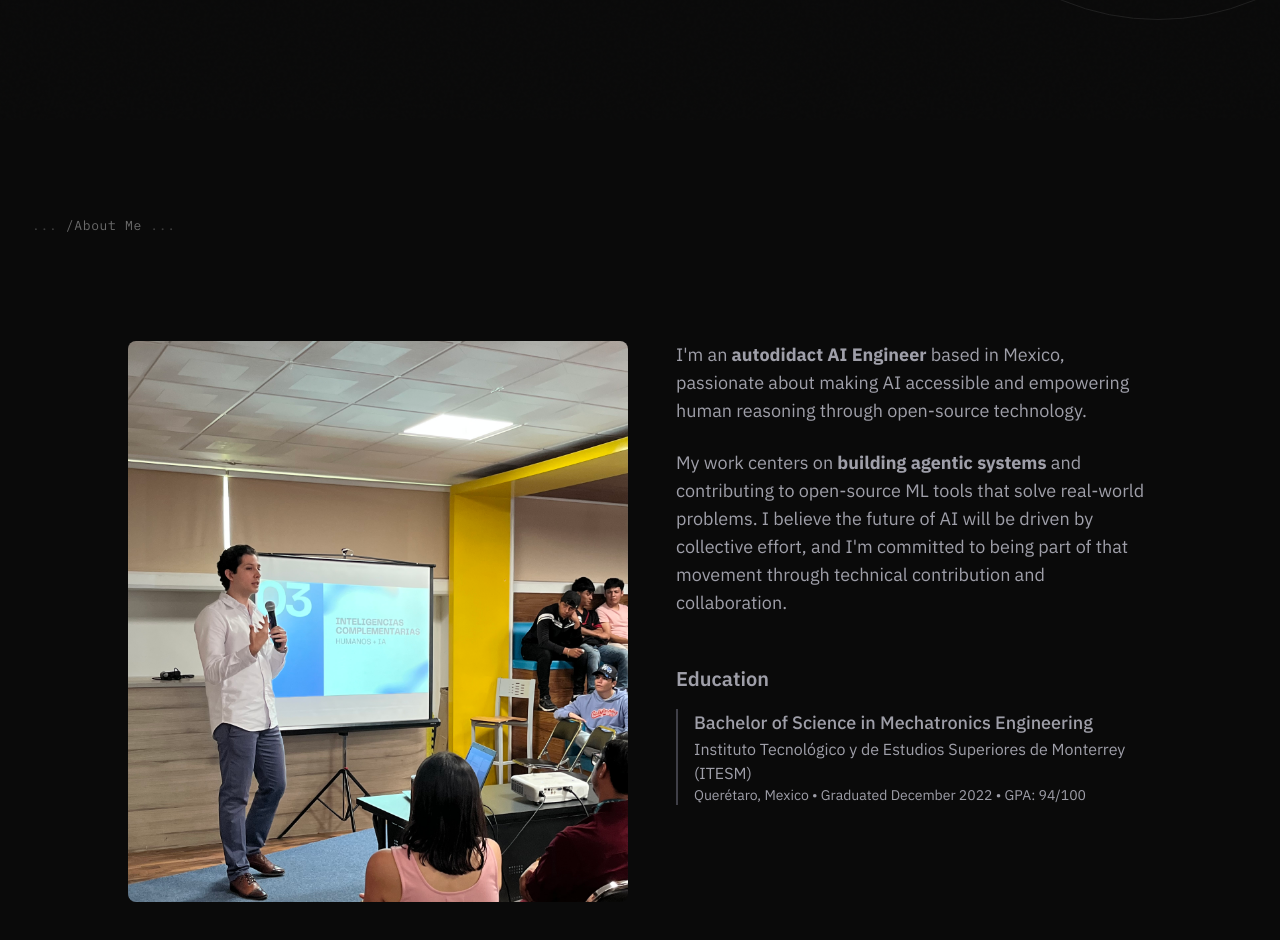
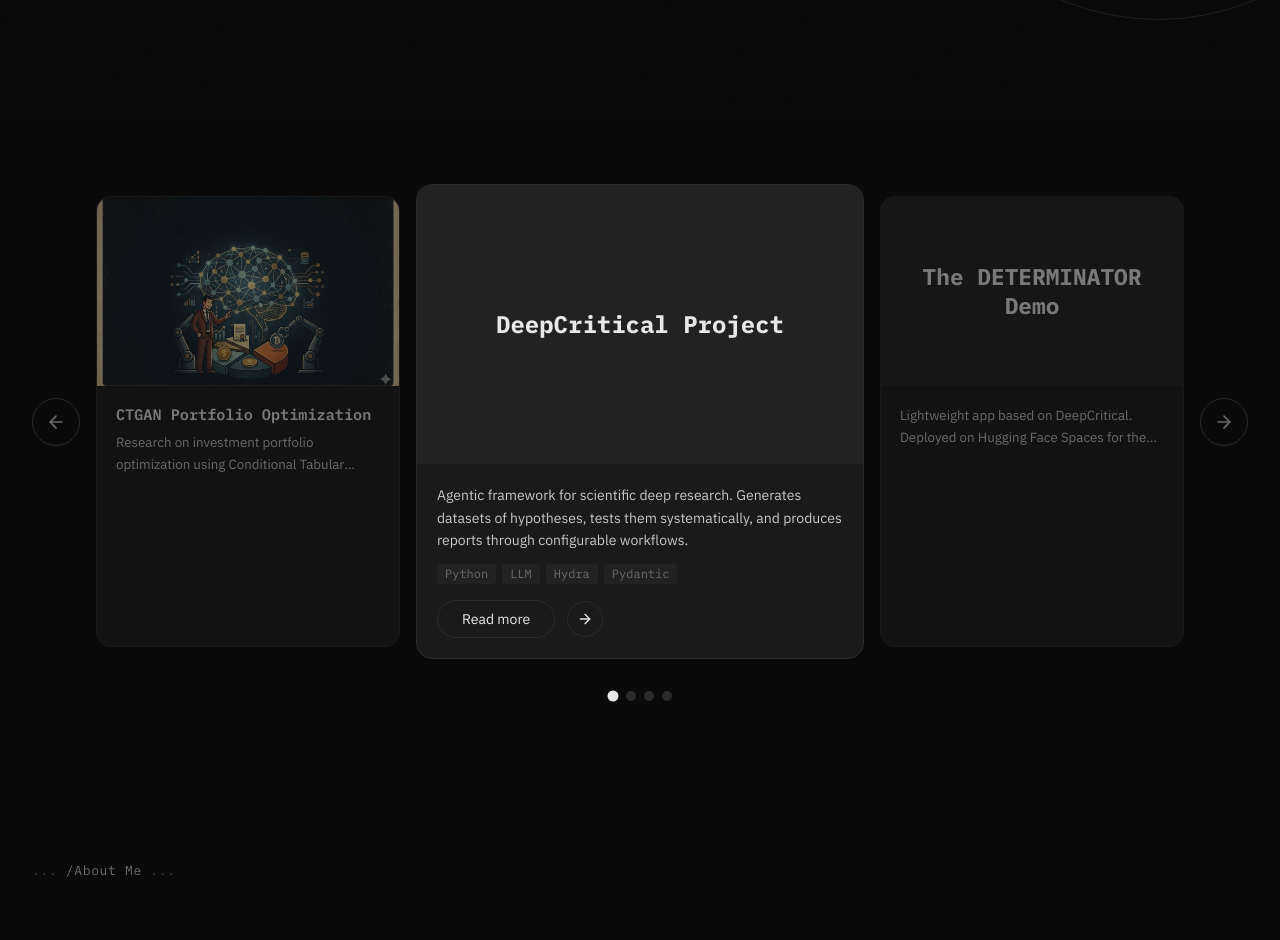
Before and after one commit to MarioAderman/my-portfolio, a Next.js app: page / in a window 1280 px wide. Shown: the part 680-1620 px from the top of the page. Built offline with nearby package versions, Linux system fonts and the light colour scheme.

Commit message:
Add article carousel between Hero and About sections

```diff
--- a/src/app/page.tsx
+++ b/src/app/page.tsx
@@ -1,4 +1,5 @@
 import Hero from "@/components/Hero"
+import ArticleCarousel from "@/components/ArticleCarousel"
 import About from "@/components/About"
 import OpenSourceContributions from "@/components/OpenSourceContributions"
 import Projects from "@/components/Projects"
@@ -12,6 +13,7 @@ export default function HomePage() {
         <section id="hero" className="min-h-screen">
           <Hero />
         </section>
+        <ArticleCarousel />
         <section id="about" className="min-h-screen">
           <About />
         </section>
--- /dev/null
+++ b/src/components/ArticleCarousel.tsx
@@ -0,0 +1,278 @@
+'use client'
+
+import { useState, useCallback } from 'react'
+import { motion, AnimatePresence } from 'framer-motion'
+import { ArrowLeft, ArrowRight } from 'lucide-react'
+import Image from 'next/image'
+import { cn } from '@/lib/utils'
+
+interface CarouselItem {
+  title: string
+  description: string
+  image?: string
+  tags?: string[]
+  link?: string
+  linkText?: string
+}
+
+const items: CarouselItem[] = [
+  {
+    title: 'DeepCritical Project',
+    description:
+      'Agentic framework for scientific deep research. Generates datasets of hypotheses, tests them systematically, and produces reports through configurable workflows.',
+    tags: ['Python', 'LLM', 'Hydra', 'Pydantic'],
+    link: 'https://github.com/DeepCritical',
+    linkText: 'Read more',
+  },
+  {
+    title: 'The DETERMINATOR Demo',
+    description:
+      'Lightweight app based on DeepCritical. Deployed on Hugging Face Spaces for the MCP-1st-Birthday Hackathon by Anthropic and Gradio.',
+    tags: ['Gradio', 'HuggingFace', 'Modal', 'TTS'],
+    link: 'https://huggingface.co/spaces/DataQuests/DETERMINATOR-TEST',
+    linkText: 'Read more',
+  },
+  {
+    title: 'Cashy — Financial Assistant',
+    description:
+      'Agentic-AI assistant for personal finance with PostgreSQL backend and Excel frontend via ODBC. Built with Langflow and LangChain.',
+    image: '/images/cashy.png',
+    tags: ['LangChain', 'PostgreSQL', 'Langflow'],
+    link: 'https://drive.google.com/file/d/16xtPmNV8Ja5Cq1FuM_2F274gx0MuhMCI/view?usp=drive_link',
+    linkText: 'Read more',
+  },
+  {
+    title: 'CTGAN Portfolio Optimization',
+    description:
+      'Research on investment portfolio optimization using Conditional Tabular GANs for synthetic scenario generation.',
+    image: '/images/ctgan.png',
+    tags: ['PyTorch', 'CTGAN', 'Finance'],
+    link: 'https://github.com/MarioAderman/ctgan-portfolio-research',
+    linkText: 'Read more',
+  },
+]
+
+export default function ArticleCarousel() {
+  const [current, setCurrent] = useState(0)
+
+  const prev = useCallback(() => {
+    setCurrent((c) => (c - 1 + items.length) % items.length)
+  }, [])
+
+  const next = useCallback(() => {
+    setCurrent((c) => (c + 1) % items.length)
+  }, [])
+
+  // Get indices for the 3 visible cards (previous, current, next)
+  const prevIdx = (current - 1 + items.length) % items.length
+  const nextIdx = (current + 1) % items.length
+
+  return (
+    <section className="py-12 md:py-16 overflow-hidden">
+      <div className="max-w-7xl mx-auto px-5 sm:px-8">
+
+        {/* Desktop: 3-card carousel with side arrows */}
+        <div className="hidden md:flex items-center gap-4">
+          {/* Left arrow */}
+          <button
+            onClick={prev}
+            className="shrink-0 inline-flex items-center justify-center w-12 h-12 rounded-full border border-border-default hover:border-text-muted text-text-muted hover:text-text-primary transition-all duration-200"
+            aria-label="Previous"
+          >
+            <ArrowLeft className="w-5 h-5" />
+          </button>
+
+          <div className="relative flex items-stretch gap-2 justify-center flex-1 min-w-0">
+            {/* Left card (partially visible) */}
+            <CarouselCard
+              item={items[prevIdx]}
+              position="left"
+              onClick={prev}
+            />
+
+            {/* Center card (active) */}
+            <AnimatePresence mode="wait">
+              <motion.div
+                key={current}
+                initial={{ opacity: 0, scale: 0.97 }}
+                animate={{ opacity: 1, scale: 1 }}
+                exit={{ opacity: 0, scale: 0.97 }}
+                transition={{ duration: 0.25, ease: 'easeInOut' }}
+                className="w-full max-w-md shrink-0"
+              >
+                <CarouselCard item={items[current]} position="center" />
+              </motion.div>
+            </AnimatePresence>
+
+            {/* Right card (partially visible) */}
+            <CarouselCard
+              item={items[nextIdx]}
+              position="right"
+              onClick={next}
+            />
+          </div>
+
+          {/* Right arrow */}
+          <button
+            onClick={next}
+            className="shrink-0 inline-flex items-center justify-center w-12 h-12 rounded-full border border-border-default hover:border-text-muted text-text-muted hover:text-text-primary transition-all duration-200"
+            aria-label="Next"
+          >
+            <ArrowRight className="w-5 h-5" />
+          </button>
+        </div>
+
+        {/* Mobile: single card */}
+        <div className="md:hidden">
+          <AnimatePresence mode="wait">
+            <motion.div
+              key={current}
+              initial={{ opacity: 0, x: 40 }}
+              animate={{ opacity: 1, x: 0 }}
+              exit={{ opacity: 0, x: -40 }}
+              transition={{ duration: 0.3 }}
+            >
+              <CarouselCard item={items[current]} position="center" />
+            </motion.div>
+          </AnimatePresence>
+        </div>
+
+        {/* Navigation */}
+        <div className="flex items-center justify-center gap-6 mt-8">
+          {/* Prev arrow — mobile only */}
+          <button
+            onClick={prev}
+            className="md:hidden inline-flex items-center justify-center w-12 h-12 rounded-full border border-border-default hover:border-text-muted text-text-muted hover:text-text-primary transition-all duration-200"
+            aria-label="Previous"
+          >
+            <ArrowLeft className="w-5 h-5" />
+          </button>
+
+          {/* Dot indicators */}
+          <div className="flex items-center gap-2">
+            {items.map((_, idx) => (
+              <button
+                key={idx}
+                onClick={() => setCurrent(idx)}
+                className={cn(
+                  'w-2.5 h-2.5 rounded-full transition-all duration-200',
+                  idx === current
+                    ? 'bg-text-primary scale-110'
+                    : 'bg-border-default hover:bg-text-muted'
+                )}
+                aria-label={`Go to slide ${idx + 1}`}
+              />
+            ))}
+          </div>
+
+          {/* Next arrow — mobile only */}
+          <button
+            onClick={next}
+            className="md:hidden inline-flex items-center justify-center w-12 h-12 rounded-full border border-border-default hover:border-text-muted text-text-muted hover:text-text-primary transition-all duration-200"
+            aria-label="Next"
+          >
+            <ArrowRight className="w-5 h-5" />
+          </button>
+        </div>
+      </div>
+    </section>
+  )
+}
+
+/* ── Card Component ── */
+
+function CarouselCard({
+  item,
+  position,
+  onClick,
+}: {
+  item: CarouselItem
+  position: 'left' | 'center' | 'right'
+  onClick?: () => void
+}) {
+  const isCenter = position === 'center'
+
+  return (
+    <div
+      onClick={onClick}
+      className={cn(
+        'rounded-2xl border border-border-default bg-bg-card overflow-hidden flex flex-col transition-all duration-300',
+        isCenter
+          ? 'w-full max-w-md'
+          : 'w-full max-w-xs opacity-50 scale-95 cursor-pointer hover:opacity-70 shrink-0'
+      )}
+    >
+      {/* Image or title-only header */}
+      {item.image ? (
+        <div className="relative w-full aspect-[16/10] overflow-hidden">
+          <Image
+            src={item.image}
+            alt={item.title}
+            fill
+            className="object-cover"
+          />
+        </div>
+      ) : (
+        <div className="w-full aspect-[16/10] bg-bg-surface-alt flex items-center justify-center px-6">
+          <h3 className="font-mono text-xl md:text-2xl font-bold text-text-primary text-center leading-tight">
+            {item.title}
+          </h3>
+        </div>
+      )}
+
+      {/* Content */}
+      <div className="p-5 flex flex-col flex-1">
+        {/* Only show title below image if image exists */}
+        {item.image && (
+          <h3 className="font-mono text-base font-semibold text-text-primary mb-2 leading-tight">
+            {item.title}
+          </h3>
+        )}
+
+        <p className={cn(
+          'text-sm text-text-secondary leading-relaxed',
+          isCenter ? 'line-clamp-4' : 'line-clamp-2'
+        )}>
+          {item.description}
+        </p>
+
+        {/* Tags */}
+        {item.tags && isCenter && (
+          <div className="flex flex-wrap gap-1.5 mt-3">
+            {item.tags.map((tag) => (
+              <span
+                key={tag}
+                className="text-xs font-mono px-2 py-0.5 rounded bg-bg-surface-alt text-text-muted"
+              >
+                {tag}
+              </span>
+            ))}
+          </div>
+        )}
+
+        {/* CTA */}
+        {item.link && isCenter && (
+          <div className="flex items-center gap-3 mt-auto pt-4">
+            <a
+              href={item.link}
+              target="_blank"
+              rel="noopener noreferrer"
+              className="px-6 py-2 rounded-full border border-border-default hover:border-text-muted text-sm text-text-primary font-sans transition-all duration-200"
+            >
+              {item.linkText || 'Read more'}
+            </a>
+            <a
+              href={item.link}
+              target="_blank"
+              rel="noopener noreferrer"
+              className="inline-flex items-center justify-center w-9 h-9 rounded-full border border-border-default hover:border-text-muted transition-all duration-200"
+              aria-label={`View ${item.title}`}
+            >
+              <ArrowRight className="w-4 h-4" />
+            </a>
+          </div>
+        )}
+      </div>
+    </div>
+  )
+}
```
